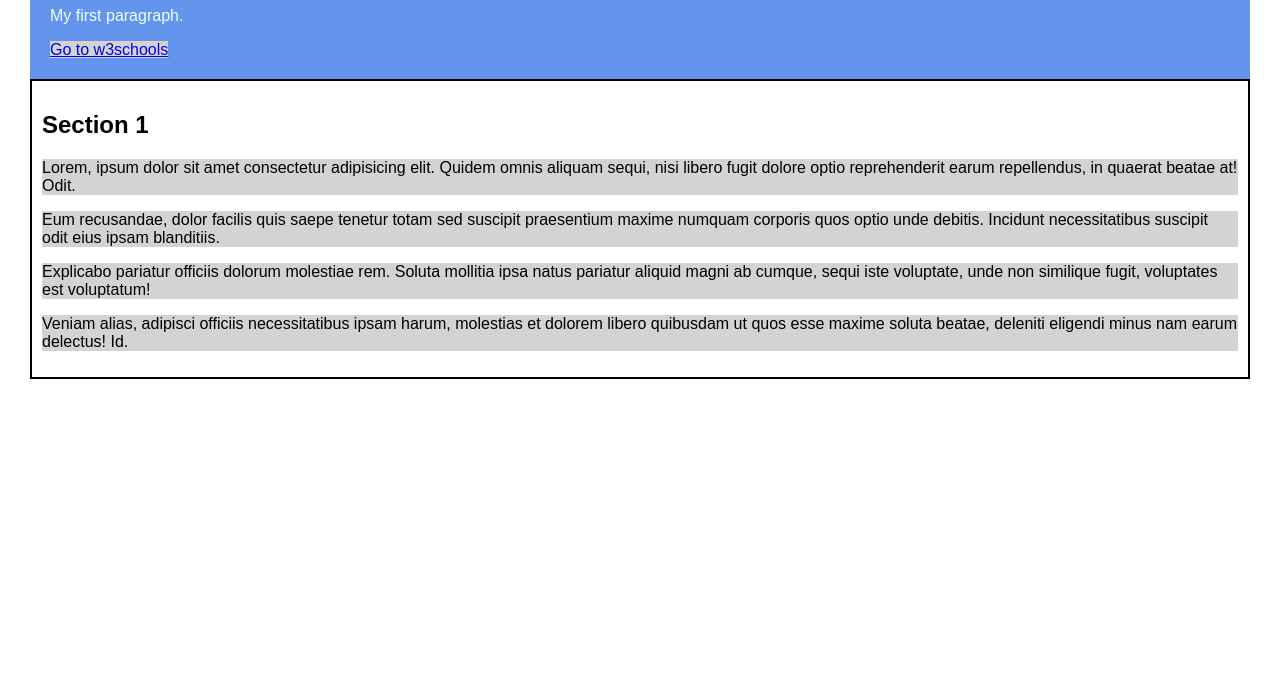
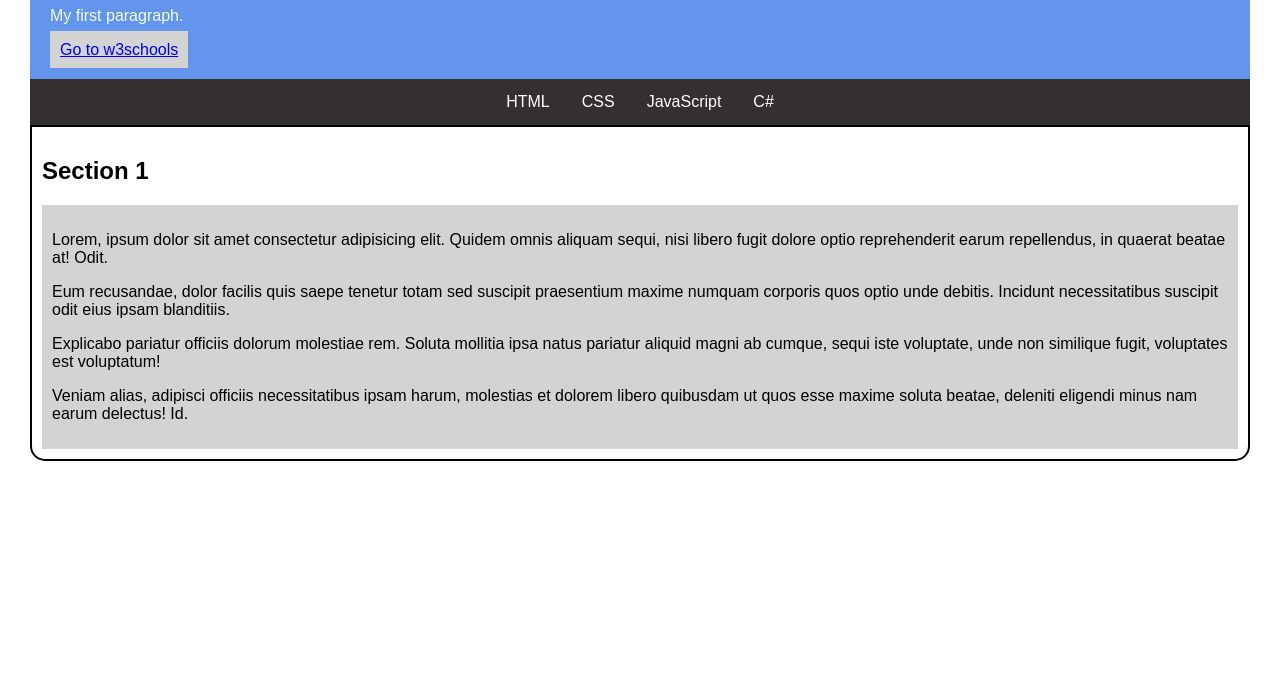
Before and after one commit to olanmj/SimpleHTML, a plain HTML site: page index.html in a window 1280 px wide. Shown: the part 123-800 px from the top of the page. Drawn offline with Linux system fonts and the light colour scheme.

Commit message:
More style and nav bar

```diff
--- a/index.html
+++ b/index.html
@@ -14,16 +14,26 @@
         </p>
         <a class="gray" href="https://www.w3schools.com" target="_blank">Go to w3schools</a>
     </header>
+    <nav>
+        <ul>
+            <li><a href="https://www.w3schools.com/tags/default.asp" target="_blank">HTML</a></li>
+            <li><a href="https://www.w3schools.com/cssref/default.asp" target="_blank">CSS</a></li>
+            <li><a href="https://developer.mozilla.org/en-US/docs/Web/JavaScript/Reference" target="_blank">JavaScript</a></li>
+            <li><a href="https://docs.microsoft.com/en-us/dotnet/csharp/language-reference/" target="_blank">C#</a></li>
+        </ul>
+    </nav>
     <section>
         <h1>Section 1</h1>
-        <p class="gray">Lorem, ipsum dolor sit amet consectetur adipisicing elit. Quidem omnis aliquam sequi, nisi libero fugit dolore optio
-            reprehenderit earum repellendus, in quaerat beatae at! Odit.</p>
-        <p class="gray">Eum recusandae, dolor facilis quis saepe tenetur totam sed suscipit praesentium maxime numquam corporis quos optio
-            unde debitis. Incidunt necessitatibus suscipit odit eius ipsam blanditiis.</p>
-        <p class="gray">Explicabo pariatur officiis dolorum molestiae rem. Soluta mollitia ipsa natus pariatur aliquid magni ab cumque, sequi
-            iste voluptate, unde non similique fugit, voluptates est voluptatum!</p>
-        <p class="gray">Veniam alias, adipisci officiis necessitatibus ipsam harum, molestias et dolorem libero quibusdam ut quos esse maxime
-            soluta beatae, deleniti eligendi minus nam earum delectus! Id.</p>
+        <div class="gray">
+            <p>Lorem, ipsum dolor sit amet consectetur adipisicing elit. Quidem omnis aliquam sequi, nisi libero fugit dolore
+                optio reprehenderit earum repellendus, in quaerat beatae at! Odit.</p>
+            <p>Eum recusandae, dolor facilis quis saepe tenetur totam sed suscipit praesentium maxime numquam corporis quos
+                optio unde debitis. Incidunt necessitatibus suscipit odit eius ipsam blanditiis.</p>
+            <p>Explicabo pariatur officiis dolorum molestiae rem. Soluta mollitia ipsa natus pariatur aliquid magni ab cumque,
+                sequi iste voluptate, unde non similique fugit, voluptates est voluptatum!</p>
+            <p>Veniam alias, adipisci officiis necessitatibus ipsam harum, molestias et dolorem libero quibusdam ut quos esse
+                maxime soluta beatae, deleniti eligendi minus nam earum delectus! Id.</p>
+        </div>
     </section>
 </body>
 
--- a/styles.css
+++ b/styles.css
@@ -7,13 +7,41 @@ header {
     background-color: cornflowerblue;
     color: azure;
     padding: 20px;
+    border-radius: 15px 15px 0 0;
 }
 
 section {
     border: 2px solid black;
     padding: 10px;
+    border-radius: 0 0 15px 15px;
 }
 
 .gray {
-    background-color: lightgray
+    background-color: lightgray;
+    padding: 10px;
 }
+
+ul {
+    list-style: none;
+    background-color: rgb(53, 48, 48);
+    padding: 14px 16px;
+    margin-bottom: 0;
+    margin-top: 0;
+    display: flex;
+    justify-content: center;
+}
+
+li {
+   display: inline;
+}
+
+li a {
+   color: white;
+   text-align: center;
+   padding: 14px 16px;
+   text-decoration: none;
+}
+
+li a:hover {
+  background-color:darkgray;
+}
```
Lines whose indentation alone changed are shown as unchanged.
